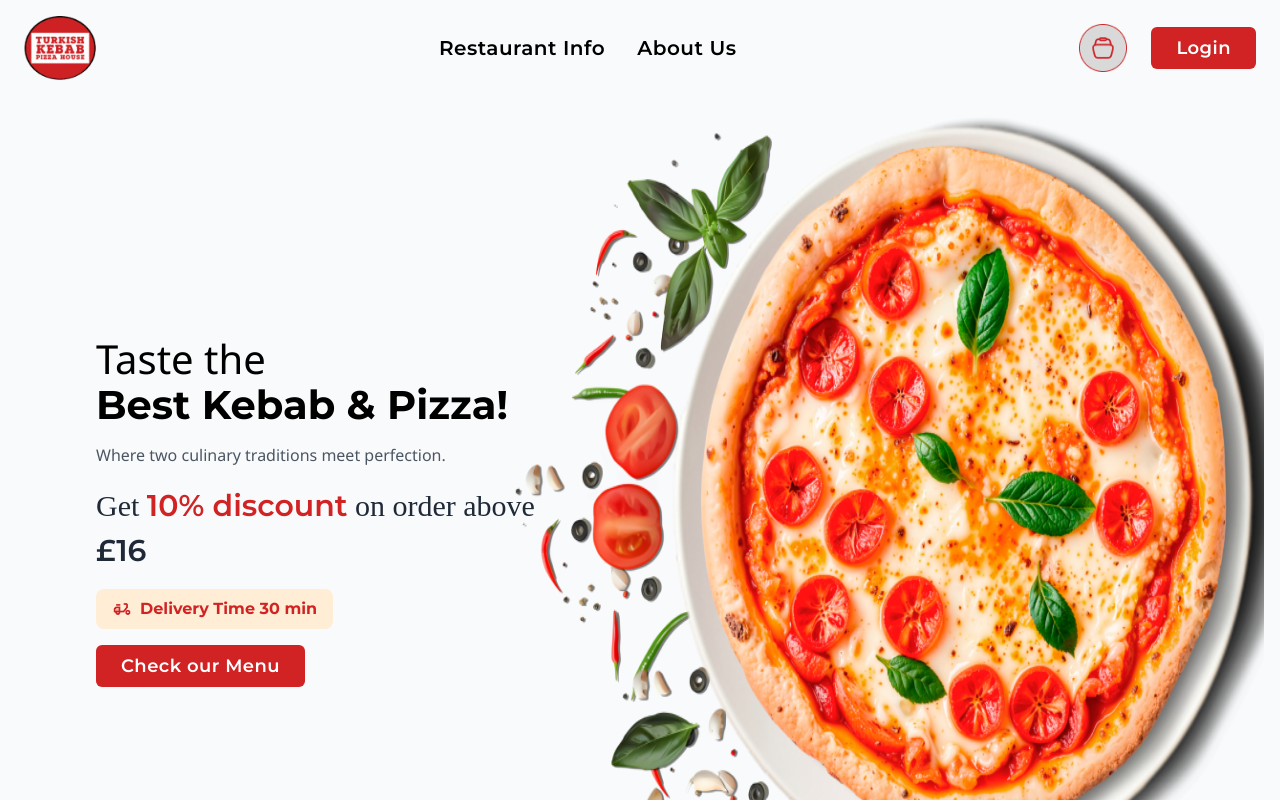
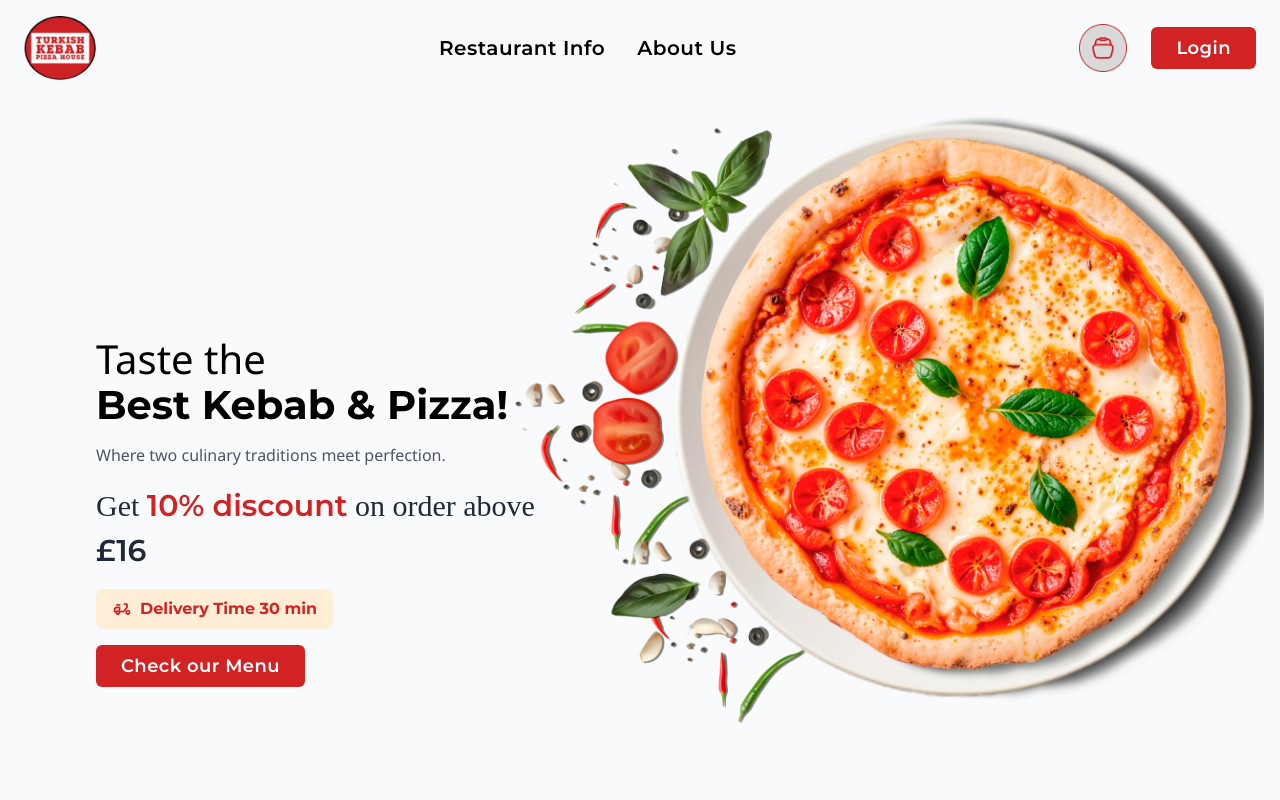
Before and after one commit to Shahid-Afridii/turkish_kebab_pizza_house, a React (Vite) app: page / in a window 1280 px wide. Shown: the top 800 px of the page. Built offline with nearby package versions, Linux system fonts and the light colour scheme; no server answers; a web font is replaced by a local one.

Commit message:
aspect ratio bug fix

```diff
--- a/src/components/HomeBlocks/Banner.jsx
+++ b/src/components/HomeBlocks/Banner.jsx
@@ -7,15 +7,17 @@ const Banner = ({scrollToProducts}) => {
       {/* Desktop and Tablet Banner */}
       <div className="hidden md:block p-0 md:p-2 lg:p-0">
         <div className="relative w-full h-screen overflow-hidden">
-          {/* Fullscreen Responsive Image */}
+
           <motion.img
-            src="assets/Banner image 4 1.png" // Replace with your image path
-            alt="Pizza"
-            className="absolute top-0 left-0 w-full h-full"
-            initial={{ scale: 1.2 }}
-            animate={{ scale: 1 }}
-            transition={{ duration: 1.5, ease: "easeInOut" }}
-          />
+  src="assets/Banner image 4 1.png"
+  alt="Pizza"
+  className="absolute top-0 left-0 w-full h-auto"
+  style={{ aspectRatio: "2.03" }}
+  initial={{ scale: 1.2 }}
+  animate={{ scale: 1 }}
+  transition={{ duration: 1.5, ease: "easeInOut" }}
+/>
+
 
           {/* Left-Side Content */}
           <div className="absolute inset-0 flex items-center justify-start xl:px-12">
```
